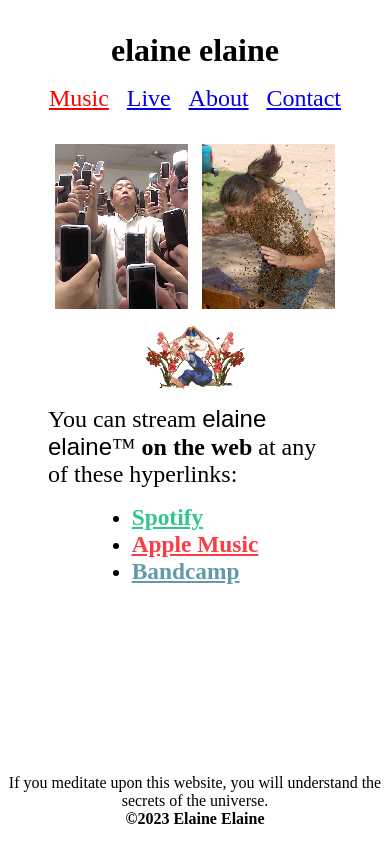
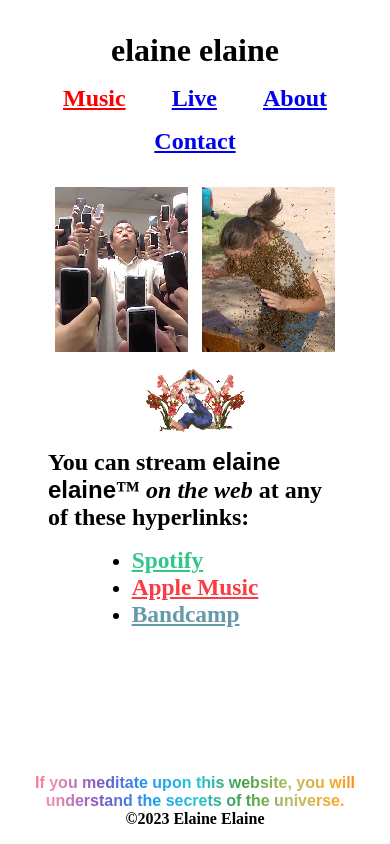
Before and after one commit to bradonstudie/elainelive, a Next.js app: page /music in a window 390 px wide. Built offline with nearby package versions, Linux system fonts and the light colour scheme.

Commit message:
cleanup mobile styles

```diff
--- a/src/app/contact/page.tsx
+++ b/src/app/contact/page.tsx
@@ -19,7 +19,7 @@
             />
             <h2>
                 You can <i>E-Mail</i>{" "}
-                <span style={{ fontFamily: "fantasy" }}>elaine elaine</span>
+                <span style={{ fontFamily: "sans-serif" }}>elaine elaine</span>
                 &trade; at{" "}
                 <a href="mailto:elaineelainehc@gmail.com">
                     elaineelainehc@gmail.com
--- a/src/app/globals.css
+++ b/src/app/globals.css
@@ -79,3 +79,21 @@
 th {
     padding: 0.25rem;
 }
+
+.rainbow {
+    background: linear-gradient(
+        to right,
+        #ef5350,
+        #f48fb1,
+        #7e57c2,
+        #2196f3,
+        #26c6da,
+        #43a047,
+        #b7be65,
+        #f9a825,
+        #ff5722
+    );
+    background-clip: text;
+    -webkit-background-clip: text;
+    -webkit-text-fill-color: transparent;
+}
--- a/src/app/music/page.tsx
+++ b/src/app/music/page.tsx
@@ -13,10 +13,10 @@
                 imageTwoConfig={{ source: musicTwo, alt: "stung by bees" }}
                 gifConfig={{ source: musicGif, alt: "music" }}
             />
-            <h2 style={{ fontWeight: "normal" }}>
+            <h2>
                 You can stream{" "}
-                <span style={{ fontFamily: "fantasy" }}>elaine elaine</span>
-                &trade; <b>on the web</b> at any of these hyperlinks:
+                <span style={{ fontFamily: "sans-serif" }}>elaine elaine</span>
+                &trade; <i>on the web</i> at any of these hyperlinks:
             </h2>
             <ul style={{ fontSize: "1.25rem", margin: "1rem 0rem" }}>
                 {musicItems.map((item) => (
--- a/src/components/Footer.tsx
+++ b/src/components/Footer.tsx
@@ -6,7 +6,14 @@
             padding: "0rem 0.25rem",
         }}
     >
-        <p style={{ marginBottom: "0.25rem;", fontFamily: "cursive" }}>
+        <p
+            style={{
+                marginBottom: "0.25rem;",
+                fontWeight: "600",
+                fontFamily: "sans-serif",
+            }}
+            className="rainbow"
+        >
             If you meditate upon this website, you will understand the secrets
             of the universe.
         </p>
--- a/src/components/Navigation.tsx
+++ b/src/components/Navigation.tsx
@@ -27,7 +27,7 @@
                     href={item.link}
                     className={currentRoute === `${item.link}` ? "active" : ""}
                 >
-                    <h2 style={{ fontWeight: "lighter" }}>{item.title}</h2>
+                    <h2>{item.title}</h2>
                 </Link>
             ))}
         </div>
```
